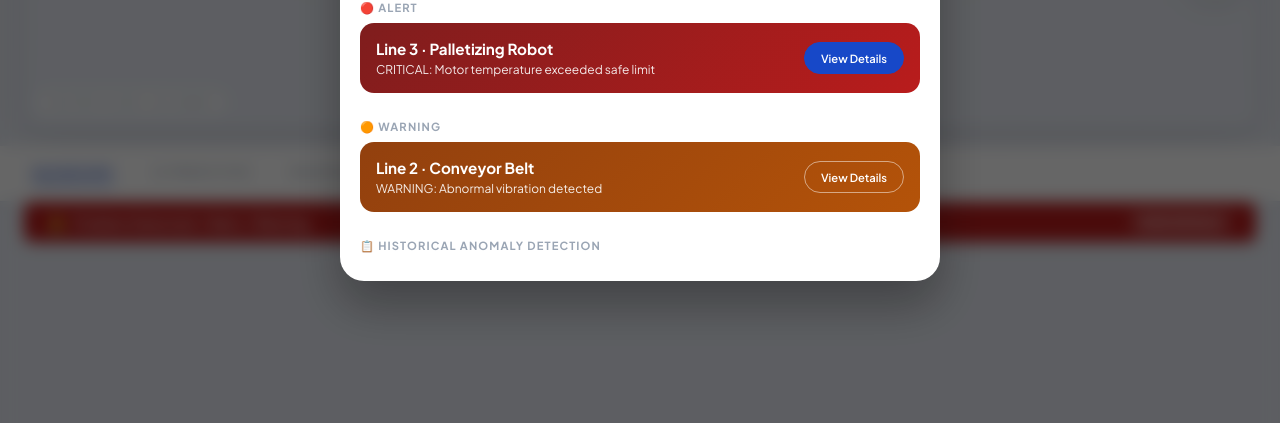
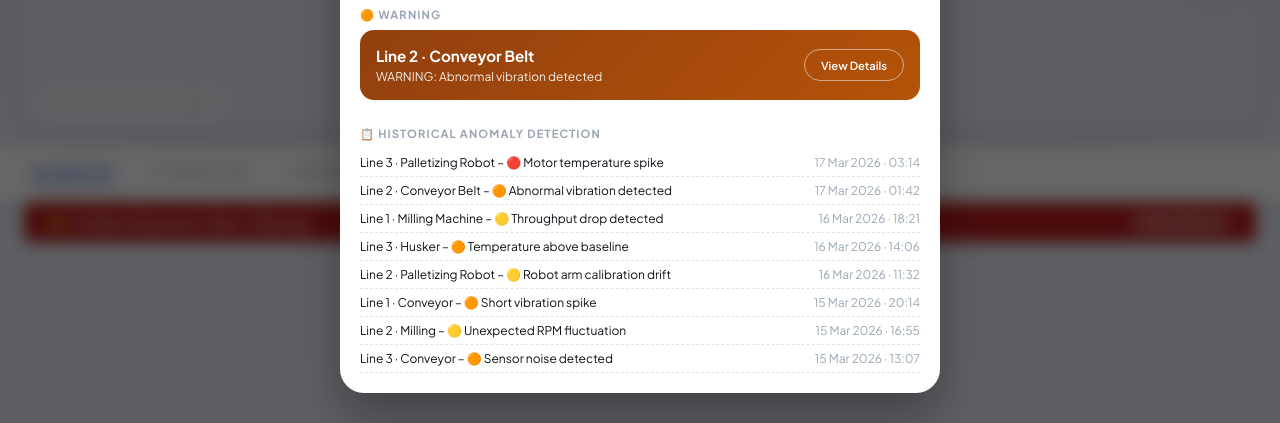
Before and after one commit to WONGZIQI0212/vhack2026-surpRice, a React (Vite) app: page /overall/dashboard/maintenance in a window 1280 px wide. Both pictures are taken after a click on the button 1255 px from the left and 775 px from the top of the page. Shown: the part 327-750 px from the top of the page. Built offline with nearby package versions, Linux system fonts and the light colour scheme.

Commit message:
anomly detection historical data

```diff
--- a/src/components/stage/AnomalyModal.jsx
+++ b/src/components/stage/AnomalyModal.jsx
@@ -24,6 +24,7 @@ const Modal = styled.div`
   display: flex;
   flex-direction: column;
   animation: slideUp 0.3s cubic-bezier(0.34,1.56,0.64,1);
+
   @keyframes slideUp {
     from { transform: translateY(50px); opacity: 0; }
     to { transform: translateY(0); opacity: 1; }
@@ -51,7 +52,10 @@ const CloseBtn = styled.button`
   font-size: 1.2rem;
   cursor: pointer;
   padding: 4px;
-  &:hover { color: ${T.text}; }
+
+  &:hover {
+    color: ${T.text};
+  }
 `;
 
 const FilterBar = styled.div`
@@ -71,6 +75,7 @@ const FilterPill = styled.button`
   font-weight: 600;
   cursor: pointer;
   transition: 0.15s;
+
   &:hover {
     background: ${(p) => (p.$active ? T.accent : T.accentL)};
     border-color: ${T.accentM};
@@ -96,9 +101,11 @@ const SectionTitle = styled.div`
 
 const AlertCard = styled.div`
   background: ${(p) =>
-    p.$severity === 'alert' ? 'linear-gradient(135deg, #7f1d1d, #b91c1c)' :
-    p.$severity === 'warning' ? 'linear-gradient(135deg, #92400e, #b45309)' :
-    'transparent'};
+    p.$severity === 'alert'
+      ? 'linear-gradient(135deg, #7f1d1d, #b91c1c)'
+      : p.$severity === 'warning'
+      ? 'linear-gradient(135deg, #92400e, #b45309)'
+      : 'transparent'};
   color: ${(p) => (p.$severity ? 'white' : T.text)};
   border-radius: 14px;
   padding: 16px;
@@ -106,7 +113,7 @@ const AlertCard = styled.div`
   align-items: center;
   justify-content: space-between;
   margin-bottom: 10px;
-  border: ${(p) => p.$severity ? 'none' : `1px solid ${T.border}`};
+  border: ${(p) => (p.$severity ? 'none' : `1px solid ${T.border}`)};
 `;
 
 const AlertInfo = styled.div`
@@ -135,6 +142,7 @@ const ViewButton = styled.button`
   cursor: pointer;
   transition: 0.15s;
   white-space: nowrap;
+
   &:hover {
     background: ${(p) => (p.$primary ? T.accentM : 'rgba(255,255,255,0.2)')};
   }
@@ -147,6 +155,22 @@ const HistoricalItem = styled.div`
   color: ${T.muted};
   padding: 6px 0;
   border-bottom: 1px dashed ${T.border};
+  gap: 16px;
+
+  span:first-child {
+    flex: 1;
+    color: ${T.text};
+  }
+
+  span:last-child {
+    white-space: nowrap;
+  }
+`;
+
+const EmptyState = styled.div`
+  padding: 10px 0;
+  font-size: 0.78rem;
+  color: ${T.muted};
 `;
 
 const BackButton = styled.button`
@@ -178,10 +202,23 @@ const DetailView = ({ machineId, data, onBack, onAction }) => {
     <div>
       <BackButton onClick={onBack}>← Back to list</BackButton>
       <h3 style={{ marginBottom: '16px', fontSize: '1rem' }}>{machineId}</h3>
-      <div style={{ background: '#f3f4f6', padding: '16px', borderRadius: '12px', marginBottom: '16px' }}>
-        <p style={{ marginBottom: '8px' }}><strong>Reason:</strong> {data.reason}</p>
-        <p><strong>Data:</strong> {data.data}</p>
+
+      <div
+        style={{
+          background: '#f3f4f6',
+          padding: '16px',
+          borderRadius: '12px',
+          marginBottom: '16px',
+        }}
+      >
+        <p style={{ marginBottom: '8px' }}>
+          <strong>Reason:</strong> {data.reason}
+        </p>
+        <p>
+          <strong>Data:</strong> {data.data}
+        </p>
       </div>
+
       <div style={{ display: 'flex', gap: '12px', flexDirection: 'column' }}>
         {data.solutions.map((sol) => (
           <div key={sol.action}>
@@ -200,9 +237,13 @@ const DetailView = ({ machineId, data, onBack, onAction }) => {
                 opacity: actionTaken ? 0.7 : 1,
               }}
             >
-              {actionTaken === sol.action ? '✅ ' + (sol.action === 'maintenance' ? 'Maintenance Contacted' : 'Machine Stopped') : sol.label}
+              {actionTaken === sol.action
+                ? '✅ ' + (sol.action === 'maintenance' ? 'Maintenance Contacted' : 'Machine Stopped')
+                : sol.label}
             </button>
-            <p style={{ fontSize: '0.7rem', color: T.muted, marginTop: '4px' }}>{sol.consequence}</p>
+            <p style={{ fontSize: '0.7rem', color: T.muted, marginTop: '4px' }}>
+              {sol.consequence}
+            </p>
           </div>
         ))}
       </div>
@@ -230,6 +271,66 @@ const warningsData = [
   },
 ];
 
+// 假的历史 anomaly data
+const mockHistoricalAlerts = [
+  {
+    id: 'h1',
+    machineId: 'line3-palletize',
+    machine: 'Line 3 · Palletizing Robot',
+    issue: '🔴 Motor temperature spike',
+    time: '17 Mar 2026 · 03:14',
+  },
+  {
+    id: 'h2',
+    machineId: 'line2-conveyor',
+    machine: 'Line 2 · Conveyor Belt',
+    issue: '🟠 Abnormal vibration detected',
+    time: '17 Mar 2026 · 01:42',
+  },
+  {
+    id: 'h3',
+    machineId: 'line1-milling',
+    machine: 'Line 1 · Milling Machine',
+    issue: '🟡 Throughput drop detected',
+    time: '16 Mar 2026 · 18:21',
+  },
+  {
+    id: 'h4',
+    machineId: 'line3-husker',
+    machine: 'Line 3 · Husker',
+    issue: '🟠 Temperature above baseline',
+    time: '16 Mar 2026 · 14:06',
+  },
+  {
+    id: 'h5',
+    machineId: 'line2-palletize',
+    machine: 'Line 2 · Palletizing Robot',
+    issue: '🟡 Robot arm calibration drift',
+    time: '16 Mar 2026 · 11:32',
+  },
+  {
+    id: 'h6',
+    machineId: 'line1-conveyor',
+    machine: 'Line 1 · Conveyor',
+    issue: '🟠 Short vibration spike',
+    time: '15 Mar 2026 · 20:14',
+  },
+  {
+    id: 'h7',
+    machineId: 'line2-milling',
+    machine: 'Line 2 · Milling',
+    issue: '🟡 Unexpected RPM fluctuation',
+    time: '15 Mar 2026 · 16:55',
+  },
+  {
+    id: 'h8',
+    machineId: 'line3-conveyor',
+    machine: 'Line 3 · Conveyor',
+    issue: '🟠 Sensor noise detected',
+    time: '15 Mar 2026 · 13:07',
+  },
+];
+
 const getDetailData = (machineId) => {
   if (machineId === 'line3-palletize') {
     return {
@@ -249,6 +350,7 @@ const getDetailData = (machineId) => {
       ],
     };
   }
+
   if (machineId === 'line2-conveyor') {
     return {
       reason: 'Belt misalignment causing friction',
@@ -267,11 +369,19 @@ const getDetailData = (machineId) => {
       ],
     };
   }
+
   return null;
 };
 
-export default function AnomalyModal({ isOpen, onClose, filter, onFilterChange, onViewDetails, historicalAlerts,
-    onResolveAlert,  }) {
+export default function AnomalyModal({
+  isOpen,
+  onClose,
+  filter,
+  onFilterChange,
+  onViewDetails,
+  historicalAlerts = [],
+  onResolveAlert,
+}) {
   const [currentFilter, setCurrentFilter] = useState(filter || 'overall');
   const [view, setView] = useState('list');
   const [selectedMachine, setSelectedMachine] = useState(null);
@@ -299,7 +409,7 @@ export default function AnomalyModal({ isOpen, onClose, filter, onFilterChange,
     handleBackToList();
   };
 
-  const filteredAlerts = alertsData.filter(a => {
+  const filteredAlerts = alertsData.filter((a) => {
     if (currentFilter === 'overall') return true;
     if (currentFilter === 'line1') return a.machineId.startsWith('line1');
     if (currentFilter === 'line2') return a.machineId.startsWith('line2');
@@ -307,11 +417,22 @@ export default function AnomalyModal({ isOpen, onClose, filter, onFilterChange,
     return true;
   });
 
-  const filteredWarnings = warningsData.filter(w => {
+  const filteredWarnings = warningsData.filter((w) => {
     if (currentFilter === 'overall') return true;
     if (currentFilter === 'line1') return w.machineId.startsWith('line1');
     if (currentFilter === 'line2') return w.machineId.startsWith('line2');
     if (currentFilter === 'line3') return w.machineId.startsWith('line3');
+    return true;
+  });
+
+  const historySource =
+    historicalAlerts?.length > 0 ? historicalAlerts : mockHistoricalAlerts;
+
+  const filteredHistory = historySource.filter((item) => {
+    if (currentFilter === 'overall') return true;
+    if (currentFilter === 'line1') return item.machineId?.startsWith('line1');
+    if (currentFilter === 'line2') return item.machineId?.startsWith('line2');
+    if (currentFilter === 'line3') return item.machineId?.startsWith('line3');
     return true;
   });
 
@@ -347,7 +468,10 @@ export default function AnomalyModal({ isOpen, onClose, filter, onFilterChange,
                         <AlertTitle>{item.title}</AlertTitle>
                         <AlertDesc>{item.description}</AlertDesc>
                       </AlertInfo>
-                      <ViewButton $primary onClick={() => handleViewDetails(item.machineId)}>
+                      <ViewButton
+                        $primary
+                        onClick={() => handleViewDetails(item.machineId)}
+                      >
                         View Details
                       </ViewButton>
                     </AlertCard>
@@ -373,13 +497,18 @@ export default function AnomalyModal({ isOpen, onClose, filter, onFilterChange,
               )}
 
               <div>
-              <SectionTitle>📋 Historical Anomaly Detection</SectionTitle>
-    {historicalAlerts.map((item) => (
-      <HistoricalItem key={item.id}>
-        <span>{item.machine} – {item.issue}</span>
-        <span>{item.time}</span>
-      </HistoricalItem>
-    ))}
+                <SectionTitle>📋 Historical Anomaly Detection</SectionTitle>
+
+                {filteredHistory.length > 0 ? (
+                  filteredHistory.map((item) => (
+                    <HistoricalItem key={item.id}>
+                      <span>{item.machine} – {item.issue}</span>
+                      <span>{item.time}</span>
+                    </HistoricalItem>
+                  ))
+                ) : (
+                  <EmptyState>No historical anomaly record for this line.</EmptyState>
+                )}
               </div>
             </Content>
           </>
--- a/src/hooks/useAnomalyMode.js
+++ b/src/hooks/useAnomalyMode.js
@@ -2,8 +2,8 @@ import { useState, useCallback } from 'react';
 
 // 定义受影响的机器
 const AFFECTED_MACHINES = {
-  warning: 'line2-conveyor',   // Line 2 Conveyor Belt
-  alert: 'line3-palletize',    // Line 3 Palletizing Robot
+  warning: 'line2-conveyor',
+  alert: 'line3-palletize',
 };
 
 const ANOMALY_OVERRIDES = {
@@ -23,22 +23,121 @@ const ANOMALY_OVERRIDES = {
   },
 };
 
+const ACTIVE_ANOMALIES = [
+  {
+    id: 'warning-1',
+    machineId: 'line2-conveyor',
+    machine: 'Line 2 · Conveyor Belt',
+    issue: 'Abnormal vibration detected',
+    severity: 'warning',
+  },
+  {
+    id: 'alert-1',
+    machineId: 'line3-palletize',
+    machine: 'Line 3 · Palletizing Robot',
+    issue: 'Motor temperature exceeded safe limit',
+    severity: 'alert',
+  },
+];
+
+const formatTime = (date = new Date()) => {
+  return date.toLocaleString('en-MY', {
+    hour: '2-digit',
+    minute: '2-digit',
+    day: '2-digit',
+    month: 'short',
+    year: 'numeric',
+  });
+};
+
 export default function useAnomalyMode() {
   const [isAnomaly, setIsAnomaly] = useState(false);
-  const [anomalyTriggered, setAnomalyTriggered] = useState(false); // 是否已触发（用于控制弹窗自动弹出）
+  const [anomalyTriggered, setAnomalyTriggered] = useState(false);
 
-  // 触发异常（由隐藏按钮调用）
+  // 历史异常记录
+  const [historicalAlerts, setHistoricalAlerts] = useState([
+    {
+      id: 'history-1',
+      machineId: 'line1-husker',
+      machine: 'Line 1 · Husker',
+      issue: 'Minor temperature spike',
+      severity: 'warning',
+      time: '15 Mar 2026, 10:14 AM',
+      status: 'resolved',
+      actionTaken: 'maintenance',
+    },
+    {
+      id: 'history-2',
+      machineId: 'line2-milling',
+      machine: 'Line 2 · Milling',
+      issue: 'Short vibration fluctuation',
+      severity: 'warning',
+      time: '16 Mar 2026, 03:42 PM',
+      status: 'resolved',
+      actionTaken: 'inspection',
+    },
+  ]);
+
+  const pushActiveAnomaliesToHistory = useCallback(() => {
+    const now = formatTime();
+
+    setHistoricalAlerts((prev) => {
+      const existingActiveMachineIds = prev
+        .filter((item) => item.status === 'active')
+        .map((item) => item.machineId);
+
+      const newItems = ACTIVE_ANOMALIES
+        .filter((item) => !existingActiveMachineIds.includes(item.machineId))
+        .map((item) => ({
+          ...item,
+          time: now,
+          status: 'active',
+          actionTaken: null,
+        }));
+
+      return [...newItems, ...prev];
+    });
+  }, []);
+
+  // 触发异常
   const triggerAnomaly = useCallback(() => {
-    if (!isAnomaly) {
-      setIsAnomaly(true);
-      setAnomalyTriggered(true);
-    }
-  }, [isAnomaly]);
+    setIsAnomaly(true);
+    setAnomalyTriggered(true);
+    pushActiveAnomaliesToHistory();
+  }, [pushActiveAnomaliesToHistory]);
 
-  // 重置异常（可选，用于演示后恢复）
+  // 重置异常
   const resetAnomaly = useCallback(() => {
     setIsAnomaly(false);
     setAnomalyTriggered(false);
+  }, []);
+
+  // 处理 alert / warning 后更新历史
+  const resolveAlert = useCallback((machineId, action) => {
+    setHistoricalAlerts((prev) =>
+      prev.map((item) =>
+        item.machineId === machineId && item.status === 'active'
+          ? {
+              ...item,
+              status: 'resolved',
+              actionTaken: action,
+              time: formatTime(),
+            }
+          : item
+      )
+    );
+
+    // 如果两个 active anomaly 都已经被处理，就退出 anomaly mode
+    setTimeout(() => {
+      setHistoricalAlerts((current) => {
+        const stillActive = current.some((item) => item.status === 'active');
+        if (!stillActive) {
+          setIsAnomaly(false);
+          setAnomalyTriggered(false);
+        }
+        return current;
+      });
+    }, 0);
   }, []);
 
   // 根据当前视图获取横幅状态
@@ -50,7 +149,6 @@ export default function useAnomalyMode() {
       };
     }
 
-    // 异常模式下，根据视图返回不同信息
     switch (currentView) {
       case 'overall':
         return {
@@ -73,7 +171,6 @@ export default function useAnomalyMode() {
           message: 'Line 3 Alert: Palletizing Robot Critical',
         };
       default:
-        // 如果是具体机器，根据机器返回
         if (currentView === AFFECTED_MACHINES.warning) {
           return {
             color: 'orange',
@@ -93,11 +190,11 @@ export default function useAnomalyMode() {
     }
   }, [isAnomaly]);
 
-  // 获取受影响机器的状态（用于覆盖原始数据）
+  // 获取受影响机器的状态
   const getMachineStatus = useCallback((machineId) => {
-    if (!isAnomaly) return null; // 返回 null 表示不覆盖
+    if (!isAnomaly) return null;
     if (machineId === AFFECTED_MACHINES.warning) return 'warning';
-    if (machineId === AFFECTED_MACHINES.alert) return 'emergency'; // alert 对应 emergency
+    if (machineId === AFFECTED_MACHINES.alert) return 'emergency';
     return null;
   }, [isAnomaly]);
 
@@ -117,5 +214,7 @@ export default function useAnomalyMode() {
     getMachineStatus,
     getMachineData,
     affectedMachines: AFFECTED_MACHINES,
+    historicalAlerts,
+    resolveAlert,
   };
 }
```
